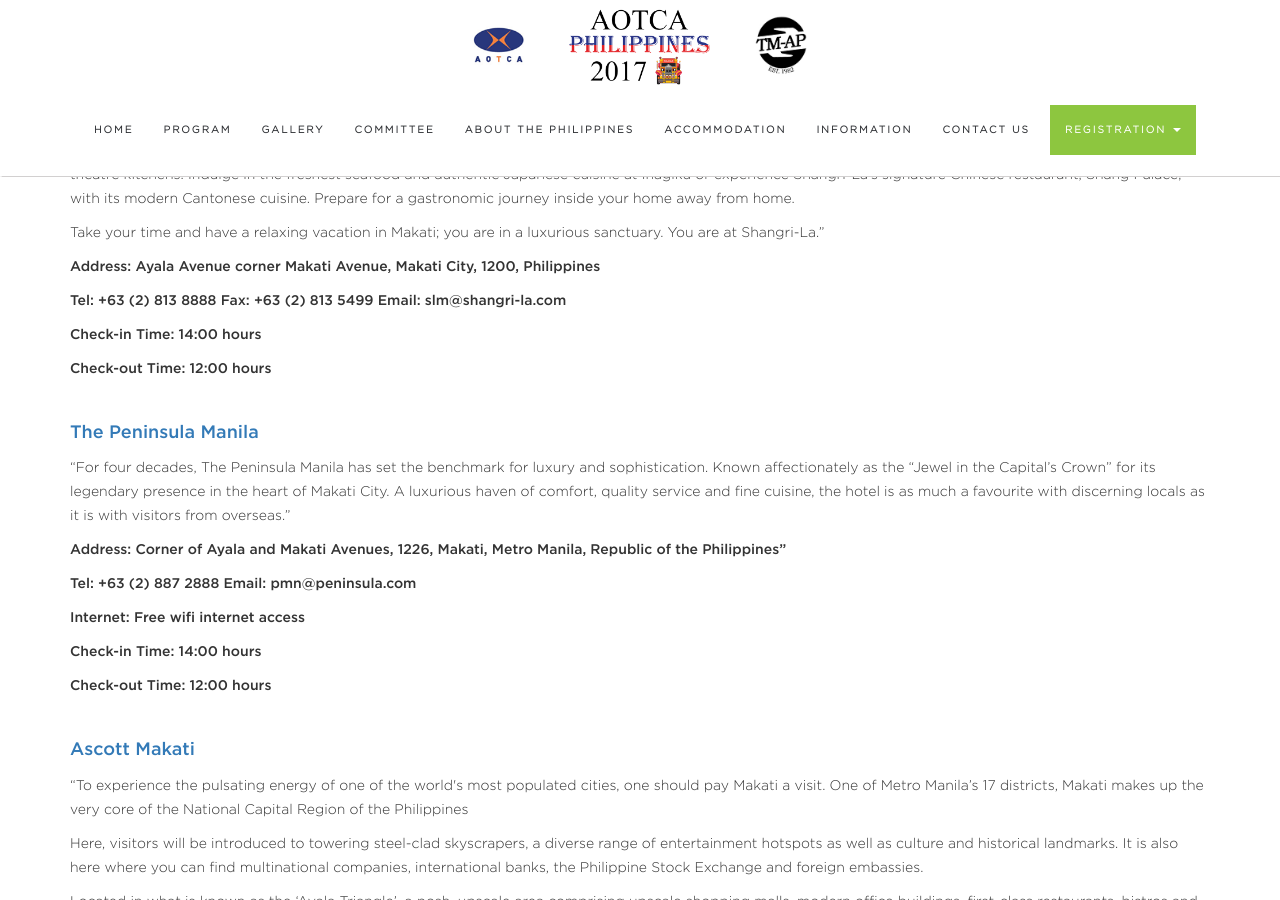
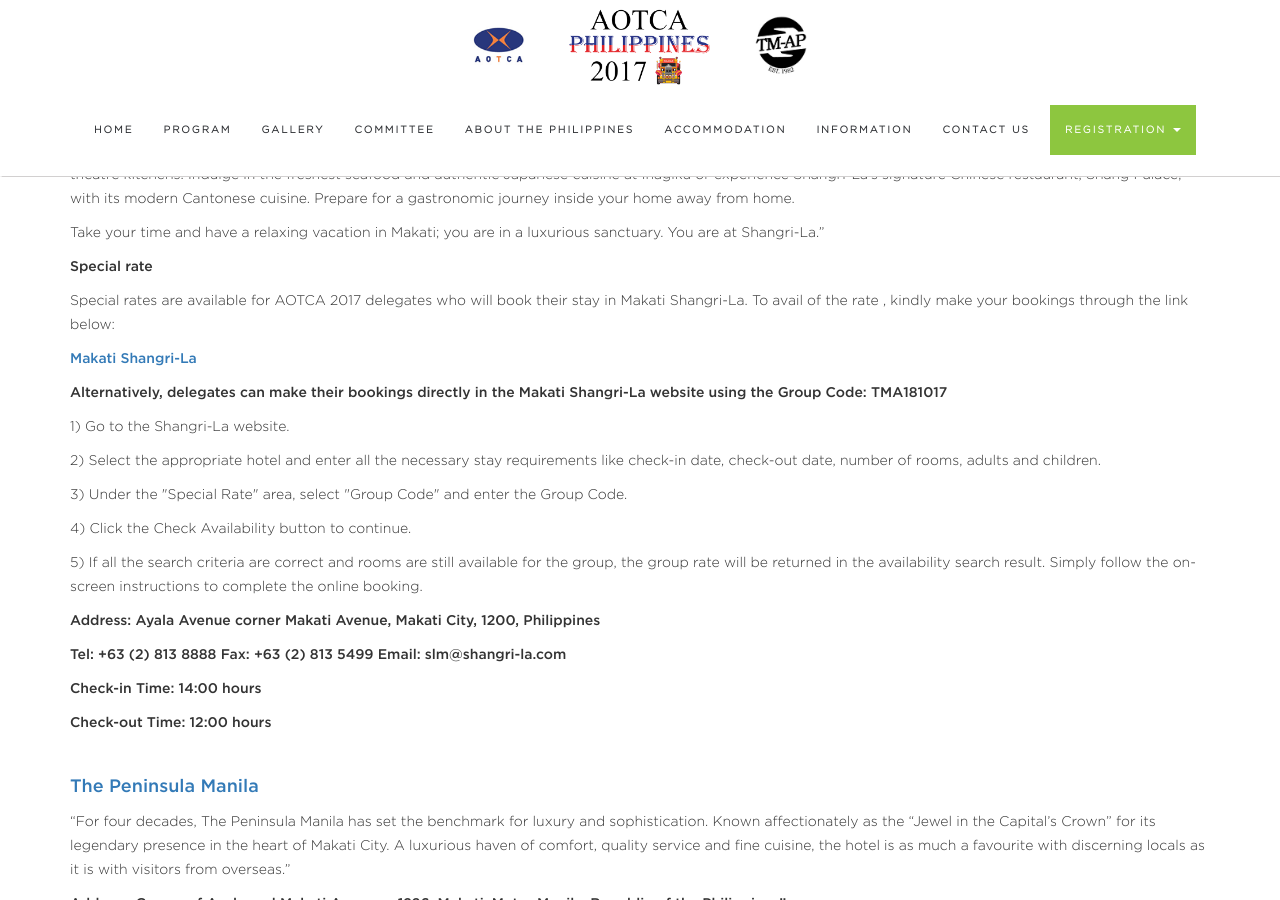
Before and after one commit to aotca2017/aotca2017.github.io, a Jekyll site: the page built from pages/accommodation.html, in a window 1280 px wide and 900 px high, scrolled down 1219 px. Built offline with Jekyll 4.4.1, drawn with Linux system fonts in a browser that asks for light colours; nearby versions of some CDN libraries.

Commit message:
Update Makati Shangri-la section description

```diff
--- a/_includes/accommodation/content.html
+++ b/_includes/accommodation/content.html
@@ -18,6 +18,18 @@
         <p class="content-description">This five-star luxury hotel in Makati is located just 20 minutes away from the airport and is a luxurious sanctuary for both business and leisure travellers. For culture lovers, visit the old city of Intramuros or Ayala Museum to learn more about Filipino culture and history.</p>
         <p class="content-description">Discover international cuisine and have an excellent dining experience at Makati Shangri-La, Manila's award-winning restaurants and bars. Enjoy the comforts of a luxury hotel in Makati while indulging in delicious dishes. For casual dining, head on to the best international buffet at Circles Event Café, offering its fascinating open-theatre kitchens. Indulge in the freshest seafood and authentic Japanese cuisine at Inagiku or experience Shangri-La’s signature Chinese restaurant, Shang Palace, with its modern Cantonese cuisine. Prepare for a gastronomic journey inside your home away from home.</p>
         <p class="content-description">Take your time and have a relaxing vacation in Makati; you are in a luxurious sanctuary. You are at Shangri-La.”</p>
+
+        <p class="content-description text-medium">Special rate</p>
+        <p class="content-description">Special rates are available for AOTCA 2017 delegates who will book their stay in Makati Shangri-La. To avail of the rate , kindly make your bookings through the link below:</p>
+        <p class="content-description"><a href="https://goo.gl/VsCDXH" target="_blank" class="content-link text-medium">Makati Shangri-La</a></p>
+
+        <p class="content-description text-medium">Alternatively, delegates can make their bookings directly in the Makati Shangri-La website using the Group Code: TMA181017</p>
+        <p class="content-description">1) Go to the Shangri-La website.</p>
+        <p class="content-description">2) Select the appropriate hotel and enter all the necessary stay requirements like check-in date, check-out date, number of rooms, adults and children.</p>
+        <p class="content-description">3) Under the "Special Rate" area, select "Group Code" and enter the Group Code.</p>
+        <p class="content-description">4) Click the Check Availability button to continue.</p>
+        <p class="content-description">5) If all the search criteria are correct and rooms are still available for the group, the group rate will be returned in the availability search result. Simply follow the on-screen instructions to complete the online booking.</p>
+
         <p class="content-description text-medium">Address: Ayala Avenue corner Makati Avenue, Makati City, 1200, Philippines</p>
         <p class="content-description text-medium">Tel: +63 (2) 813 8888 Fax: +63 (2) 813 5499 Email: slm@shangri-la.com</p>
         <p class="content-description text-medium">Check-in Time: 14:00 hours</p>
```
